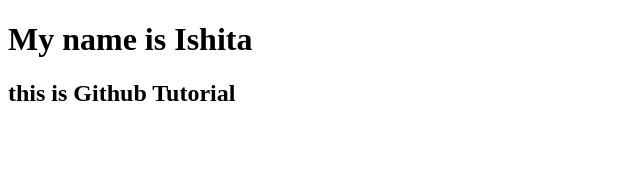
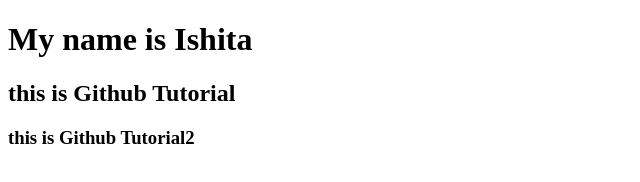
Before and after one commit to IshitaBarik/webdev, a plain HTML site: page index.html in a window 1280 px wide. Shown: the whole page, without its empty margins (0-640 px from the left). Drawn offline with Linux system fonts and the light colour scheme.

Commit message:
this is new update

```diff
--- a/index.html
+++ b/index.html
@@ -9,5 +9,6 @@
 <body>
     <h1>My name is Ishita</h1>
     <h2>this is Github Tutorial</h2>
+    <h3>this is Github Tutorial2</h3>
 </body>
 </html>
```
